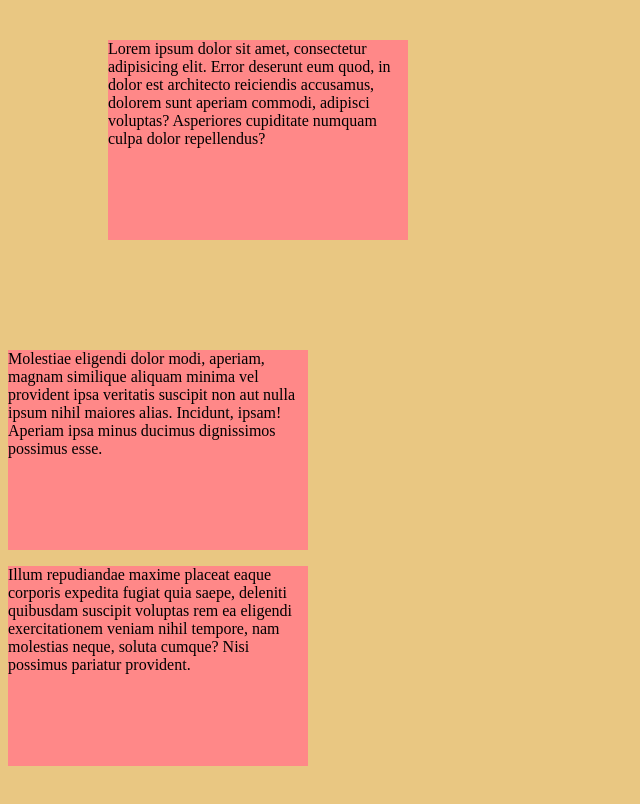
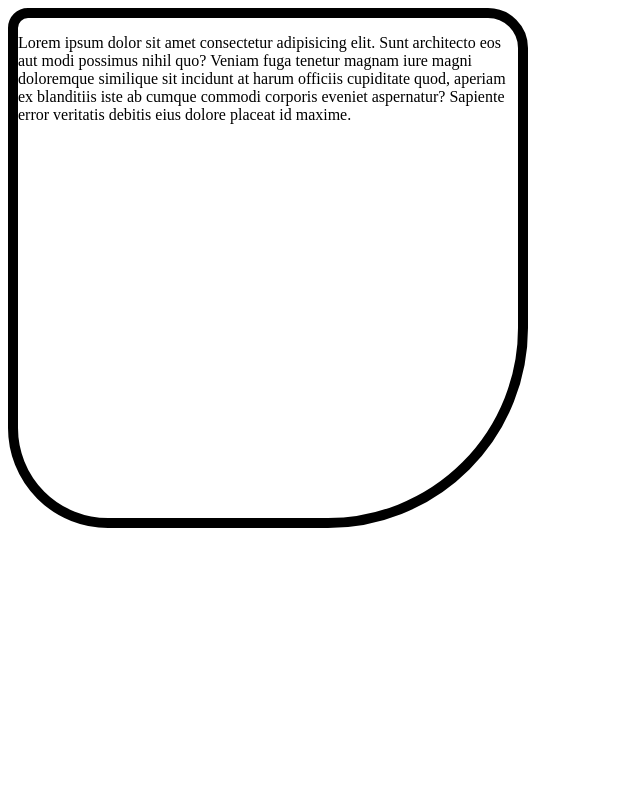
Before and after one commit to biigii/may2024project6, a plain HTML site: page index.html in a window 1280 px wide. Shown: the whole page, without its empty margins (0-640 px from the left). Drawn offline with Linux system fonts and the light colour scheme.

Commit message:
box model - border

```diff
--- a/assets/css/main.css
+++ b/assets/css/main.css
@@ -11,26 +11,25 @@ body {
   height: 100%;
 }
 
-body {
-    background-color: #e9c782;
+
+.content {
+    /* color: rgb(240, 12, 160); */
+    width: 500px;
+    height: 500px;
+    /* border-width: 30px; */
+    /* solid dashed dotted double */
+    /* border-style: solid;
+    border-color: #ffdd44; */
+    /* border: 10px solid #f11; */
+    /* border-bottom: 20px solid #f11;
+    border-top: 10px solid #f99;
+    border-left: 15px double #979703;
+    border-right: 5px dashed #000; */
+    border-style: solid;
+    border-width: 10px;
+    /* border-radius: 50%; */
+    border-top-left-radius: 20px;
+    border-top-right-radius: 40px;
+    border-bottom-left-radius: 100px;
+    border-bottom-right-radius: 200px;
 }
-
-.box-1,
-.box-2,
-.box-3 {
-    width: 300px;
-    height: 200px;
-    background-color: #f88;
-}
-
-.box-1 {
-    /* margin: 80px; */
-    /* top right bottom and left */
-    /* margin: 80px 80px 80px 80px; */
-    /* margin: 10px 30px 10px 30px; */
-    /* margin: 10px 30px; */
-    margin-top: 40px;
-    margin-right: 80px;
-    margin-bottom: 110px;
-    margin-left: 100px;
-}
--- a/index.html
+++ b/index.html
@@ -8,16 +8,10 @@
   </head>
   <body>
 
-    <!-- .box-$*3>p>lorem -->
-     <div class="box-1">
-        <p>Lorem ipsum dolor sit amet, consectetur adipisicing elit. Error deserunt eum quod, in dolor est architecto reiciendis accusamus, dolorem sunt aperiam commodi, adipisci voluptas? Asperiores cupiditate numquam culpa dolor repellendus?</p>
-     </div>
-     <div class="box-2">
-        <p>Molestiae eligendi dolor modi, aperiam, magnam similique aliquam minima vel provident ipsa veritatis suscipit non aut nulla ipsum nihil maiores alias. Incidunt, ipsam! Aperiam ipsa minus ducimus dignissimos possimus esse.</p>
-     </div>
-     <div class="box-3">
-        <p>Illum repudiandae maxime placeat eaque corporis expedita fugiat quia saepe, deleniti quibusdam suscipit voluptas rem ea eligendi exercitationem veniam nihil tempore, nam molestias neque, soluta cumque? Nisi possimus pariatur provident.</p>
-     </div>
+    <div class="content">
+        <p>Lorem ipsum dolor sit amet consectetur adipisicing elit. Sunt architecto eos aut modi possimus nihil quo? Veniam fuga tenetur magnam iure magni doloremque similique sit incidunt at harum officiis cupiditate quod, aperiam ex blanditiis iste ab cumque commodi corporis eveniet aspernatur? Sapiente error veritatis debitis eius dolore placeat id maxime.</p>
+    </div>
+
 
   </body>
 </html>
```
